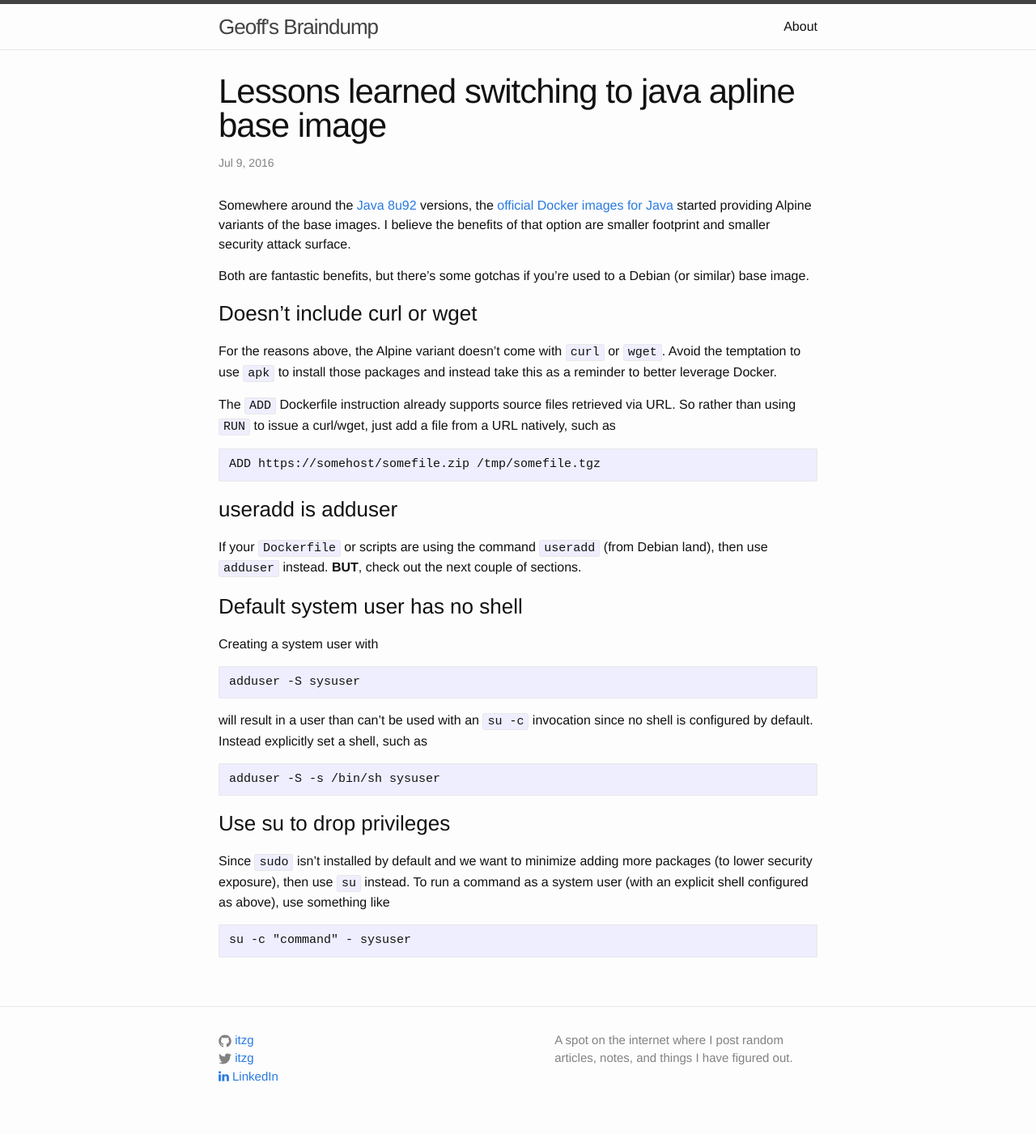
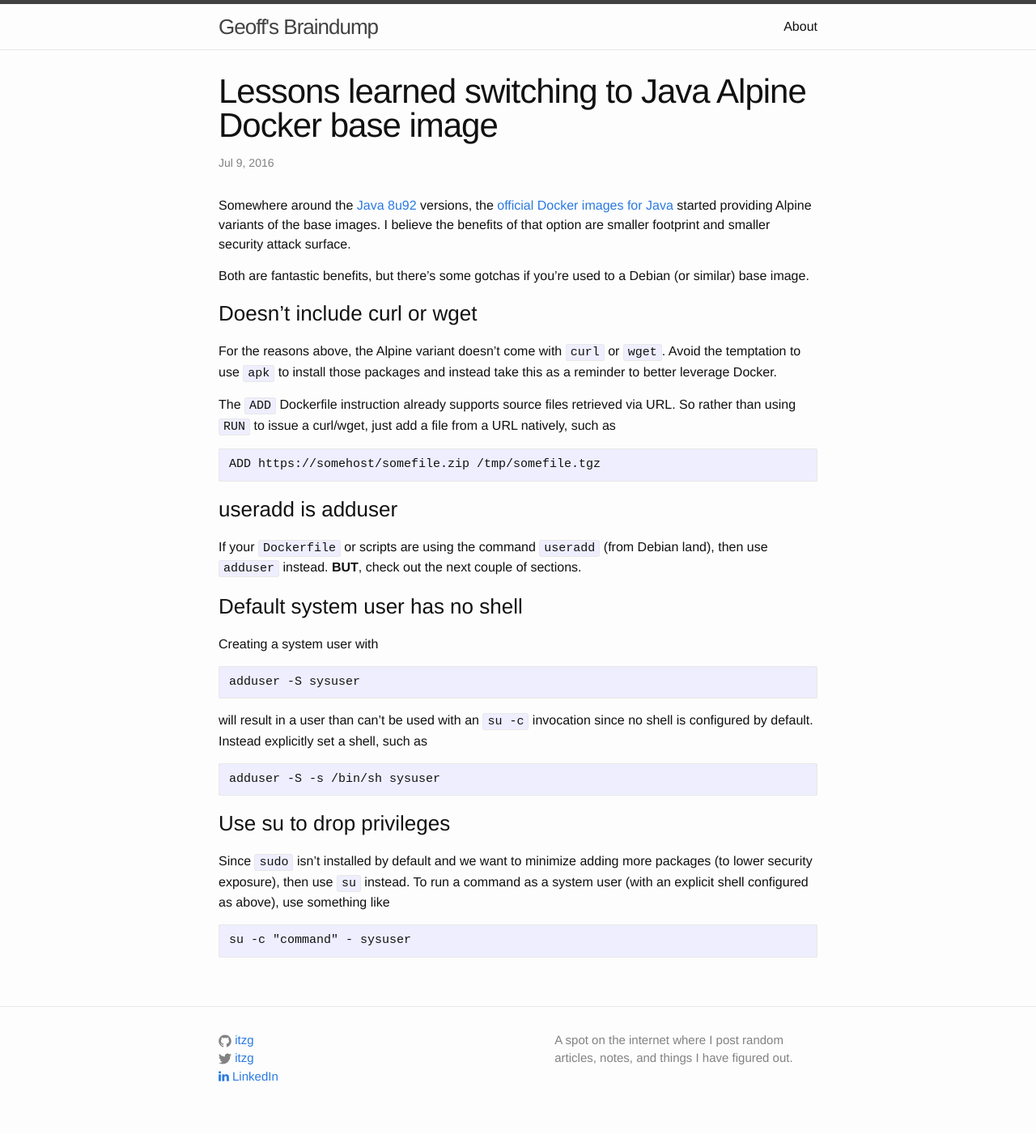
Before and after one commit to itzg/itzg.github.io, a Jekyll site: the page built from _posts/2016-07-09-java-alpine-images.md, in a window 1280 px wide. Shown: the whole page at 81% size. Built offline with Jekyll 4.4.1, drawn with Linux system fonts in a browser that asks for light colours; nearby versions of some CDN libraries.

Commit message:
Published with http://classeur.io

```diff
--- a/_posts/2016-07-09-java-alpine-images.md
+++ b/_posts/2016-07-09-java-alpine-images.md
@@ -1,6 +1,6 @@
 ---
 layout: post
-title:  "Lessons learned switching to java apline base image"
+title:  "Lessons learned switching to Java Alpine Docker base image"
 
 ---
 
```
